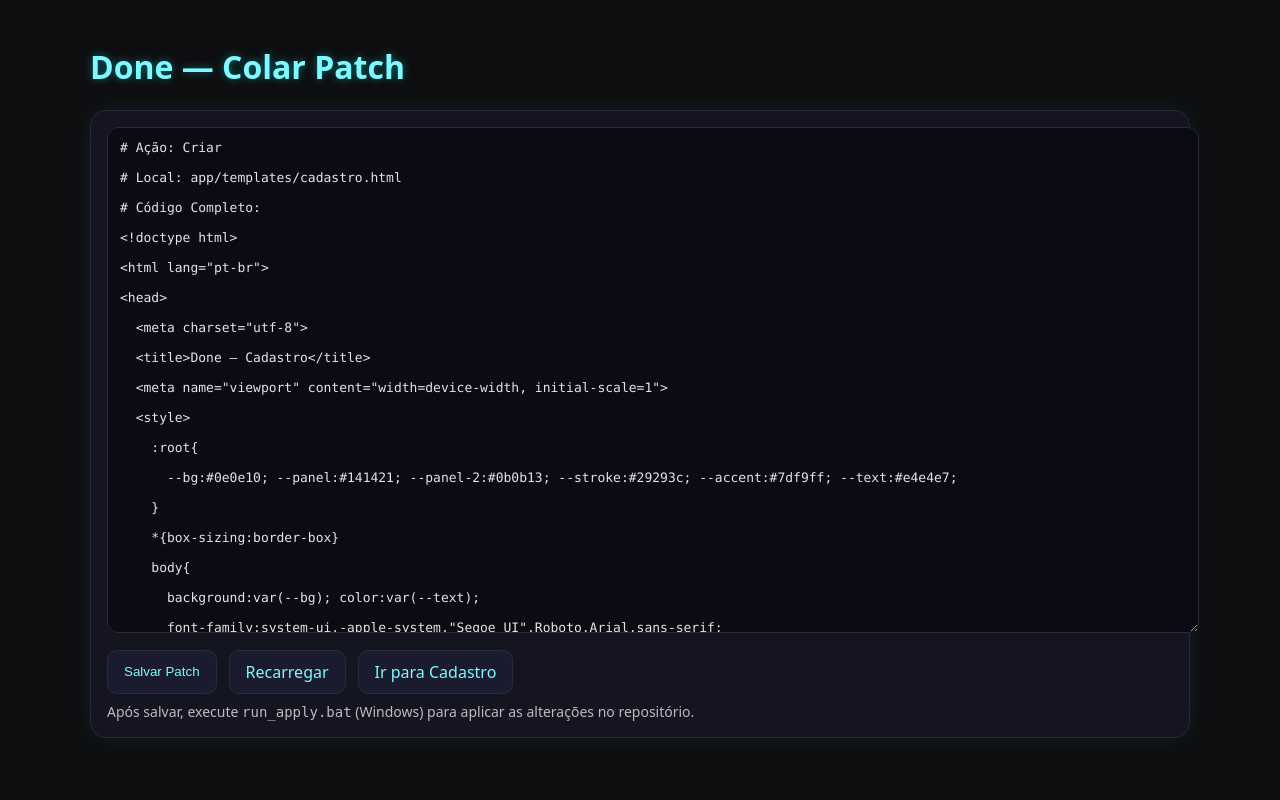
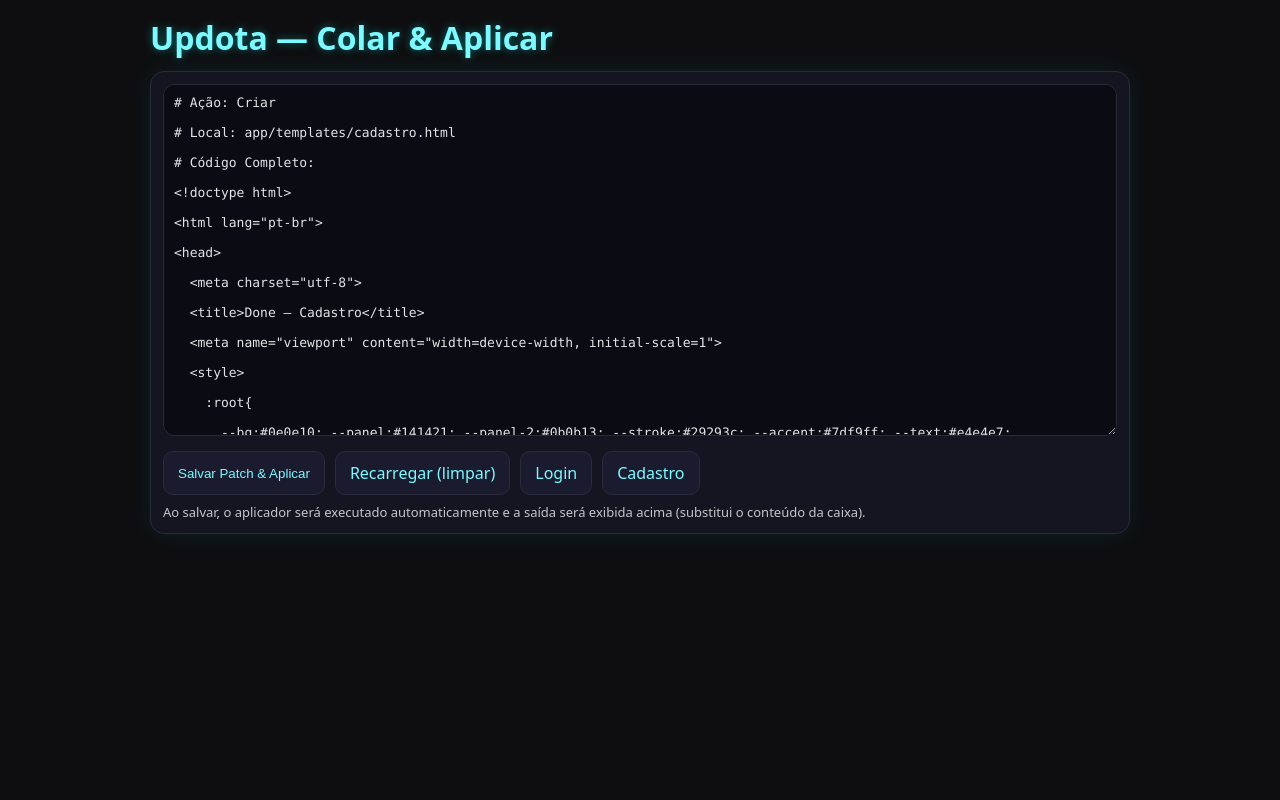
Before and after one commit to MarcoTancredi/doneapp, a FastAPI app: page / in a window 1280 px wide. Run offline with FastAPI, Linux system fonts and the light colour scheme.

Commit message:
[apply_changes] Criar: app/templates/index.html

```diff
--- a/app/templates/index.html
+++ b/app/templates/index.html
@@ -1,37 +1,79 @@
 <!doctype html>
+
 <html lang="pt-br">
+
 <head>
+
   <meta charset="utf-8">
-  <title>Done — Colar Patch</title>
-  <meta name="viewport" content="width=device-width, initial-scale=1.0">
+
+  <title>Done — Updota</title>
+
+  <meta name="viewport" content="width=device-width, initial-scale=1">
+
   <style>
-    body { background:#0e0e10; color:#e4e4e7; font-family:system-ui, sans-serif; margin:0; padding:24px; }
-    .container { max-width: 1100px; margin: 0 auto; }
-    .card { background:#151521; border:1px solid #272738; border-radius:16px; padding:16px; box-shadow:0 0 24px rgba(0,255,255,0.08); }
-    h1 { color:#7df9ff; text-shadow:0 0 8px rgba(0,255,255,0.4); }
-    textarea { width:100%; height:60vh; background:#0b0b13; color:#e4e4e7; border:1px solid #2a2a3b; border-radius:12px; padding:12px; font-family:ui-monospace, SFMono-Regular, Menlo, Monaco, "Courier New", monospace; font-size:13px; }
-    .row { display:flex; gap:12px; margin-top:12px; }
-    .btn { background:#1a1b2e; color:#7df9ff; border:1px solid #2a2a3b; padding:10px 16px; border-radius:10px; cursor:pointer; text-decoration:none; display:inline-block; }
-    .btn:hover { box-shadow:0 0 16px rgba(125,249,255,0.3); }
-    .hint { opacity:.8; font-size:14px; margin-top:8px; }
+
+    :root{ --bg:#0e0e10; --panel:#151521; --panel2:#0b0b13; --stroke:#2a2a3b; --accent:#7df9ff; --text:#e4e4e7; }
+
+    *{box-sizing:border-box}
+
+    body{ background:var(--bg); color:var(--text); font-family:system-ui,-apple-system,"Segoe UI",Roboto,Arial,sans-serif;
+
+          margin:0; padding:16px; display:flex; min-height:100dvh; justify-content:center; }
+
+    .container{ width:100%; max-width:980px; }
+
+    h1{ color:var(--accent); text-shadow:0 0 8px rgba(0,255,255,.4); margin:0 0 12px; }
+
+    .card{ background:var(--panel); border:1px solid var(--stroke); border-radius:14px; padding:12px; box-shadow:0 0 24px rgba(0,255,255,.08); }
+
+    textarea{ width:100%; background:var(--panel2); color:var(--text); border:1px solid var(--stroke); border-radius:12px;
+
+              padding:10px; font-family:ui-monospace, SFMono-Regular, Menlo, Monaco, "Courier New", monospace; font-size:13px; height:44vh; }
+
+    .row{ display:flex; gap:10px; margin-top:10px; }
+
+    .btn{ background:#1a1b2e; color:var(--accent); border:1px solid var(--stroke); padding:10px 14px; border-radius:10px; cursor:pointer; text-decoration:none; }
+
+    .btn:hover{ box-shadow:0 0 16px rgba(125,249,255,.3); }
+
+    .hint{ opacity:.85; font-size:13px; margin-top:8px; }
+
   </style>
+
 </head>
+
 <body>
+
   <div class="container">
-    <h1>Done — Colar Patch</h1>
+
+    <h1>Updota — Colar & Aplicar</h1>
+
     <div class="card">
-      <form method="post" action="/apply">
+
+      <form method="post" action="/updota/apply">
+
         <textarea name="patch" placeholder="# Cole aqui os blocos 'Ação: ...' conforme PROTOCOL.md">{{ current }}</textarea>
+
         <div class="row">
-          <button class="btn" type="submit">Salvar Patch</button>
-          <a class="btn" href="/">Recarregar</a>
-          <a class="btn" href="/cadastro">Ir para Cadastro</a>
+
+          <button class="btn" type="submit">Salvar Patch & Aplicar</button>
+
+          <a class="btn" href="/updota?clear=1">Recarregar (limpar)</a>
+
+          <a class="btn" href="/">Login</a>
+
+          <a class="btn" href="/cadastro">Cadastro</a>
+
         </div>
-        <div class="hint">
-          Após salvar, execute <code>run_apply.bat</code> (Windows) para aplicar as alterações no repositório.
-        </div>
+
+        <div class="hint">Ao salvar, o aplicador será executado automaticamente e a saída será exibida acima (substitui o conteúdo da caixa).</div>
+
       </form>
+
     </div>
+
   </div>
+
 </body>
+
 </html>
```
